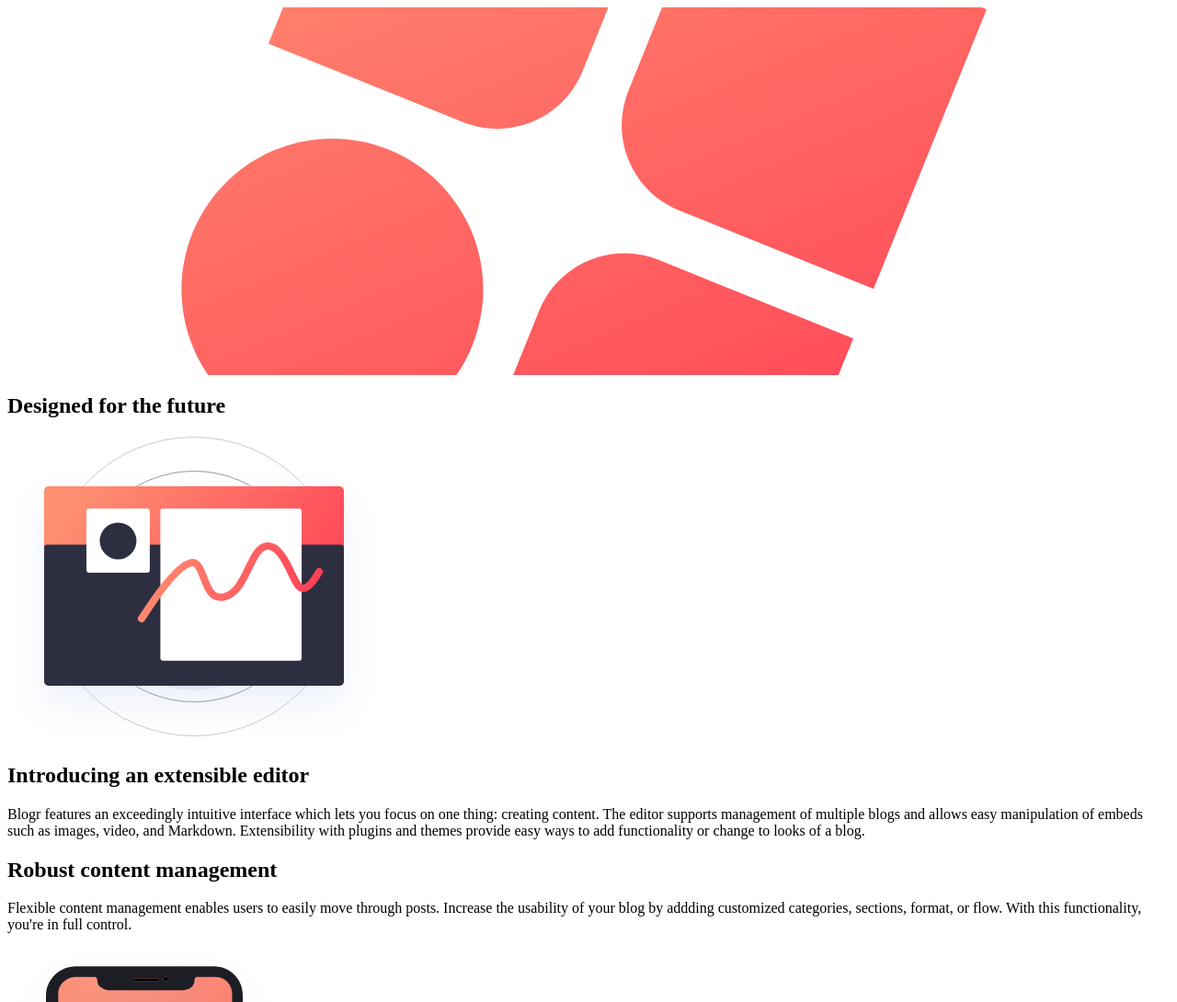
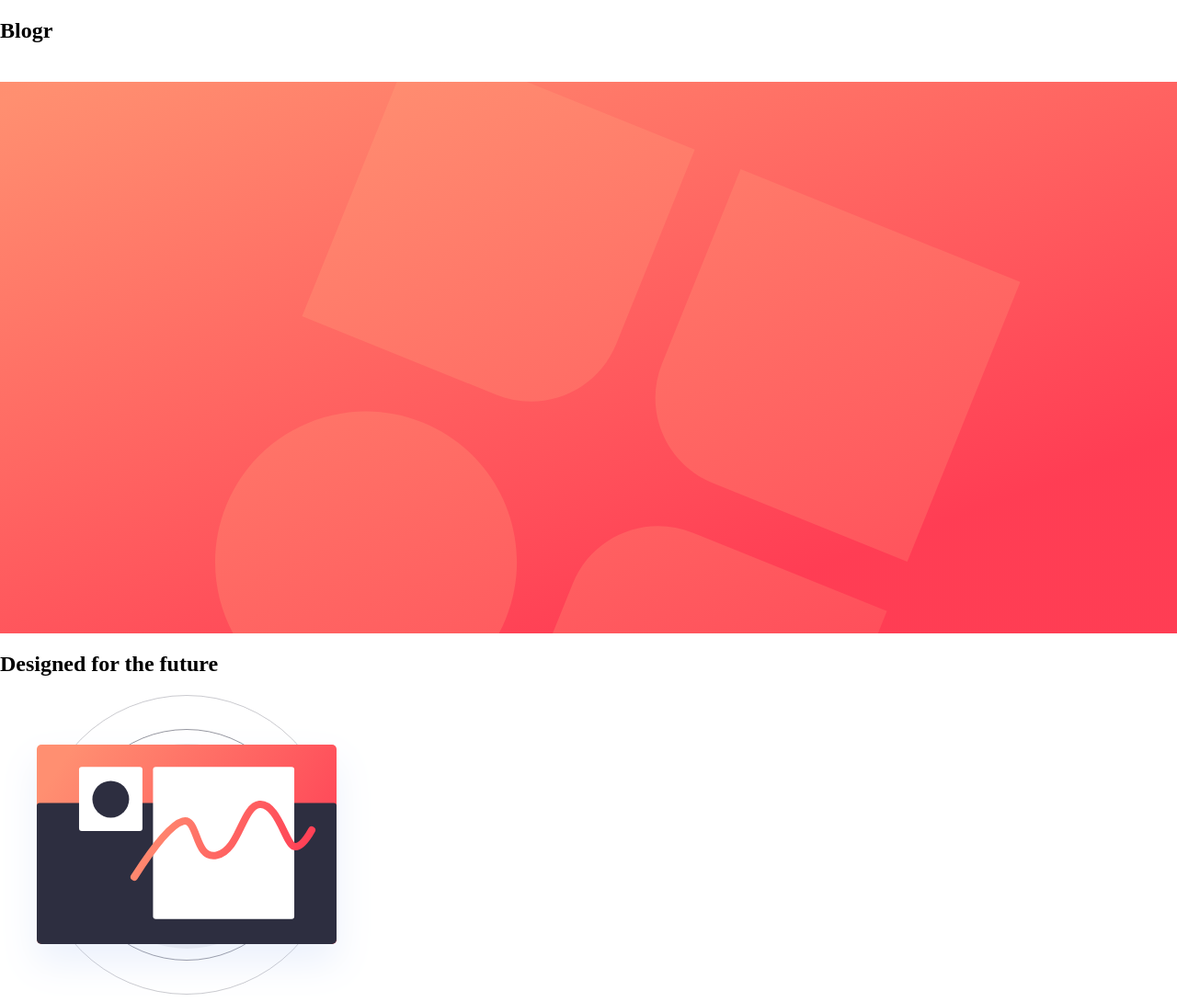
Before and after one commit to jwvdriel/bloggie-boggie, a plain HTML site: page index.html in a window 1280 px wide. Shown: the top 1090 px of the page at 92% size. Drawn offline with Linux system fonts and the light colour scheme.

Commit message:
added styling

```diff
--- a/index.html
+++ b/index.html
@@ -6,7 +6,6 @@
     <title>blog website</title>
 
     <!-- google fonts -->
-
     <link rel="preconnect" href="https://fonts.googleapis.com" />
     <link rel="preconnect" href="https://fonts.gstatic.com" crossorigin />
     <link
@@ -22,8 +21,14 @@
   </head>
   <body>
     <header>
-      <div class="header-image"></div>
+      <nav>
+        <div>
+          <h1>Blogr</h1>
+          <img src="assets/icon-hamburger.svg" alt="" />
+        </div>
+      </nav>
     </header>
+    <div class="background-gradient"></div>
     <main>
       <section>
         <h2>Designed for the future</h2>
--- a/style.css
+++ b/style.css
@@ -43,16 +43,15 @@
   --Font-Ubuntu: "Ubuntu", sans-serif;
 }
 
-.body {
+body {
   box-sizing: border-box;
+  margin: 0;
   padding: 0;
-  margin: 0;
 }
 
-header {
-  background-image: url(assets/bg-pattern-intro-mobile.svg);
-  background-position: right center;
-  display: flex;
-  height: 50vh;
-  width: 100%;
+.background-gradient {
+  background: url(assets/bg-pattern-intro-mobile.svg),
+    linear-gradient(160deg, var(--Very-light-red) 2%, var(--Light-red) 80%);
+  background-position: 35% 34%;
+  height: 75vh;
 }
```
